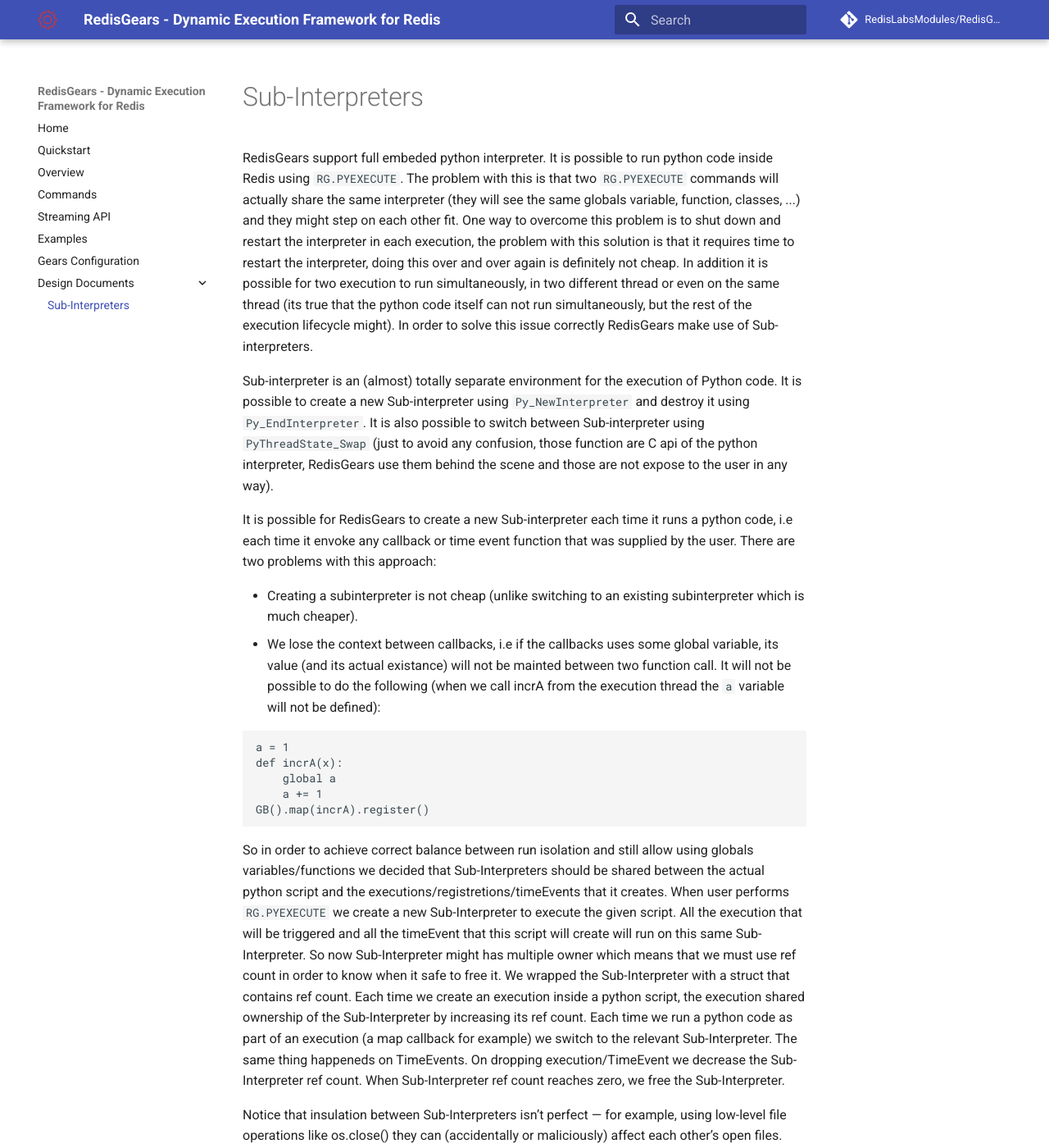
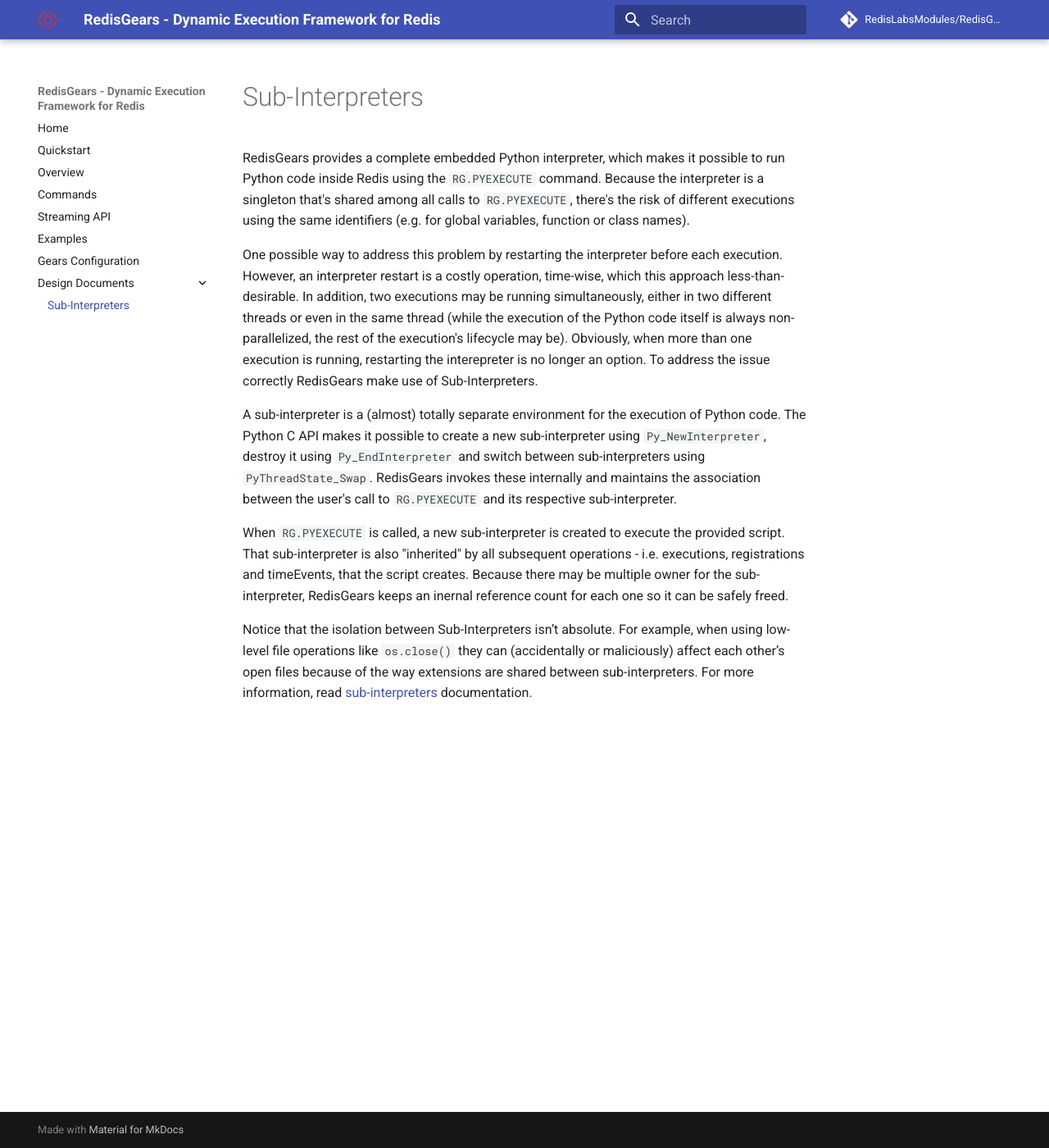
Before and after one commit to RedisGears/RedisGears, an MkDocs documentation site: the page built from docs/subinterpreters.md, in a window 1280 px wide and 1400 px high. Shown: the whole window at 82% size. Built offline with MkDocs 1.6.1 and Material for MkDocs 9.7.7, drawn with Linux system fonts in a browser that asks for light colours; comment, search, counter and statistics services are not loaded; old or Windows-style settings are respelled for this version of MkDocs; some of the changed text lies outside the part shown.

Commit message:
sub-interpreter review

````diff
--- a/docs/subinterpreters.md
+++ b/docs/subinterpreters.md
@@ -1,20 +1,11 @@
 # Sub-Interpreters
-RedisGears support full embeded python interpreter. It is possible to run python code inside Redis using `RG.PYEXECUTE`. The problem with this is that two `RG.PYEXECUTE` commands will actually share the same interpreter (they will see the same globals variable, function, classes, ...) and they might step on each other fit. One way to overcome this problem is to shut down and restart the interpreter in each execution, the problem with this solution is that it requires time to restart the interpreter, doing this over and over again is definitely not cheap. In addition it is possible for two execution to run simultaneously, in two different thread or even on the same thread (its true that the python code itself can not run simultaneously, but the rest of the execution lifecycle might). In order to solve this issue correctly RedisGears make use of Sub-interpreters.
 
-Sub-interpreter is an (almost) totally separate environment for the execution of Python code. It is possible to create a new Sub-interpreter using `Py_NewInterpreter` and destroy it using `Py_EndInterpreter`. It is also possible to switch between Sub-interpreter using `PyThreadState_Swap` (just to avoid any confusion, those function are C api of the python interpreter, RedisGears use them behind the scene and those are not expose to the user in any way).
+RedisGears provides a complete embedded Python interpreter, which makes it possible to run Python code inside Redis using the `RG.PYEXECUTE` command. Because the interpreter is a singleton that's shared among all calls to `RG.PYEXECUTE`, there's the risk of different executions using the same identifiers (e.g. for global variables, function or class names).
 
-It is possible for RedisGears to create a new Sub-interpreter each time it runs a python code, i.e each time it envoke any callback or time event function that was supplied by the user. There are two problems with this approach:
+One  possible way to address this problem by restarting the interpreter before each execution. However, an interpreter restart is a costly operation, time-wise, which this approach less-than-desirable. In addition, two executions may be running simultaneously, either in two different threads or even in the same thread (while the execution of the Python code itself is always non-parallelized, the rest of the execution's lifecycle may be). Obviously, when more than one execution is running, restarting the interepreter is no longer an option. To address the issue correctly RedisGears make use of Sub-Interpreters.
 
-* Creating a subinterpreter is not cheap (unlike switching to an existing subinterpreter which is much cheaper).
-* We lose the context between callbacks, i.e if the callbacks uses some global variable, its value (and its actual existance) will not be mainted between two function call. It will not be possible to do the following (when we call incrA from the execution thread the `a` variable will not be defined):
-```
-a = 1
-def incrA(x):
-	global a
-	a += 1
-GB().map(incrA).register()
-```
+A sub-interpreter is a (almost) totally separate environment for the execution of Python code. The Python C API makes it possible to create a new sub-interpreter using `Py_NewInterpreter`, destroy it using `Py_EndInterpreter` and switch between sub-interpreters using `PyThreadState_Swap`. RedisGears invokes these internally and maintains the association between the user's call to `RG.PYEXECUTE` and its respective sub-interpreter.
 
-So in order to achieve correct balance between run isolation and still allow using globals variables/functions we decided that Sub-Interpreters should be shared between the actual python script and the executions/registretions/timeEvents that it creates. When user performs `RG.PYEXECUTE` we create a new Sub-Interpreter to execute the given script. All the execution that will be triggered and all the timeEvent that this script will create will run on this same Sub-Interpreter. So now Sub-Interpreter might has multiple owner which means that we must use ref count in order to know when it safe to free it. We wrapped the Sub-Interpreter with a struct that contains ref count. Each time we create an execution inside a python script, the execution shared ownership of the Sub-Interpreter by increasing its ref count. Each time we run a python code as part of an execution (a map callback for example) we switch to the relevant Sub-Interpreter. The same thing happeneds on TimeEvents. On dropping execution/TimeEvent we decrease the Sub-Interpreter ref count. When Sub-Interpreter ref count reaches zero, we free the Sub-Interpreter.
+When `RG.PYEXECUTE` is called, a new sub-interpreter is created to execute the provided script. That sub-interpreter is also "inherited" by all subsequent operations - i.e. executions, registrations and timeEvents, that the script creates. Because there may be multiple owner for the sub-interpreter, RedisGears keeps an inernal reference count for each one so it can be safely freed.
 
-Notice that insulation between Sub-Interpreters isn’t perfect — for example, using low-level file operations like os.close() they can (accidentally or maliciously) affect each other’s open files. Because of the way extensions are shared between interpreters. For more information, read [Sub-interpreters](https://docs.python.org/3/c-api/init.html) documentation, make sure you are not doing something that might break the Sub-Interpreters insulation.
+Notice that the isolation between Sub-Interpreters isn’t absolute. For example, when using low-level file operations like `os.close()` they can (accidentally or maliciously) affect each other’s open files because of the way extensions are shared between sub-interpreters. For more information, read [sub-interpreters](https://docs.python.org/3/c-api/init.html) documentation.
````
